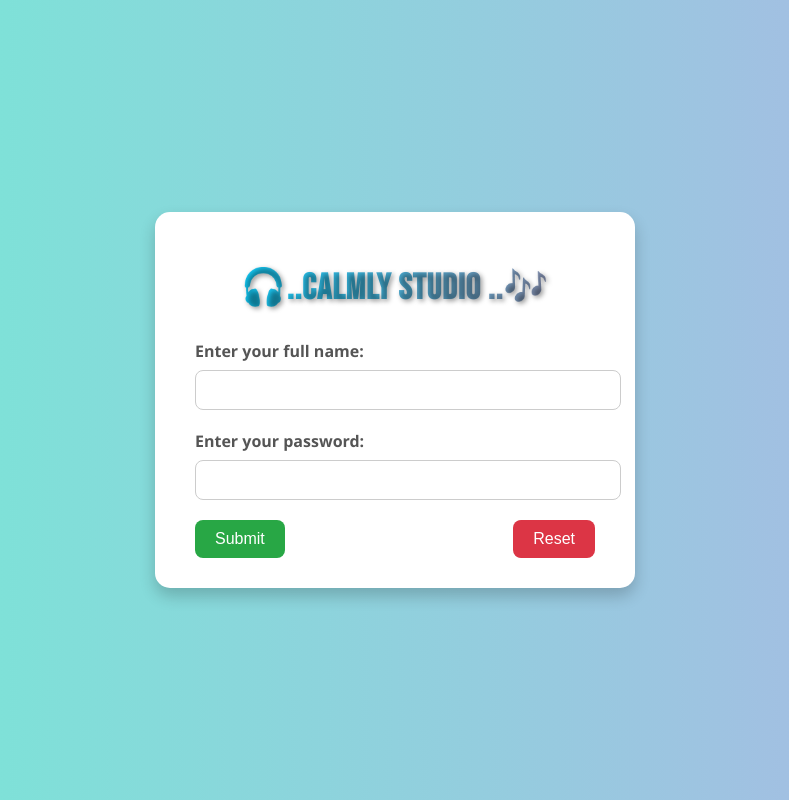
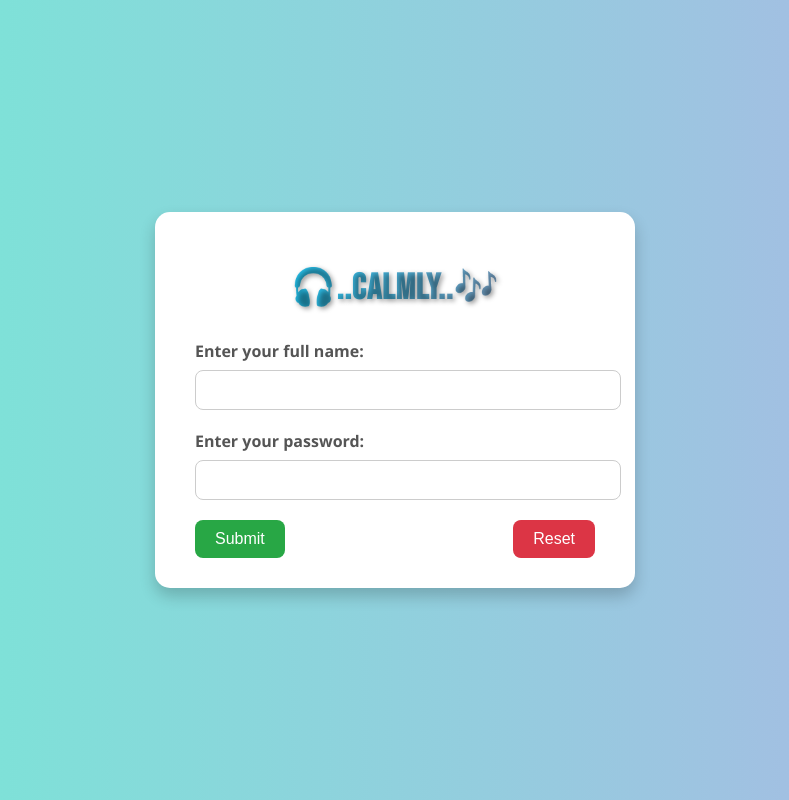
Before and after one commit to Dineshindiexpert/front-end, a plain HTML site: page songfolder/index.html in a window 1280 px wide. Shown: the whole page, without its empty margins (245-1034 px from the left). Drawn offline with Linux system fonts and the light colour scheme.

Commit message:
agian enhance

```diff
--- a/songfolder/index.html
+++ b/songfolder/index.html
@@ -94,7 +94,7 @@
 </head>
 <body>
   <form onsubmit="return validateForm(event)">
-    <h1 class="studio-header">🎧..Calmly Studio ..🎶</h1>
+    <h1 class="studio-header">🎧..Calmly..🎶</h1>
     <label for="fullname">Enter your full name:</label>
     <input type="text" name="fullname" id="fullname" required />
     <label for="password">Enter your password:</label>
```
